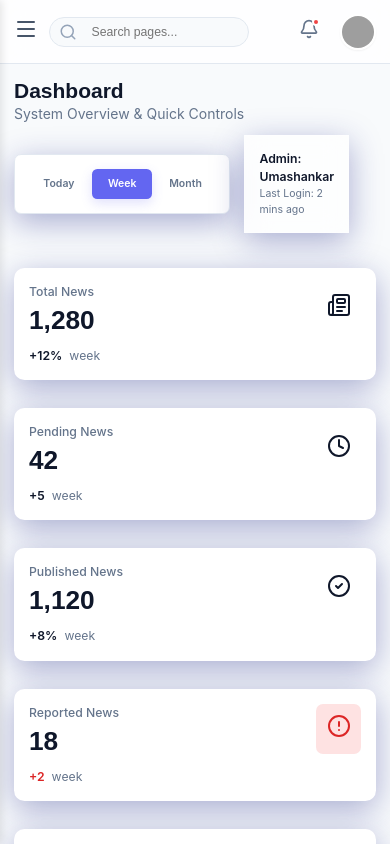
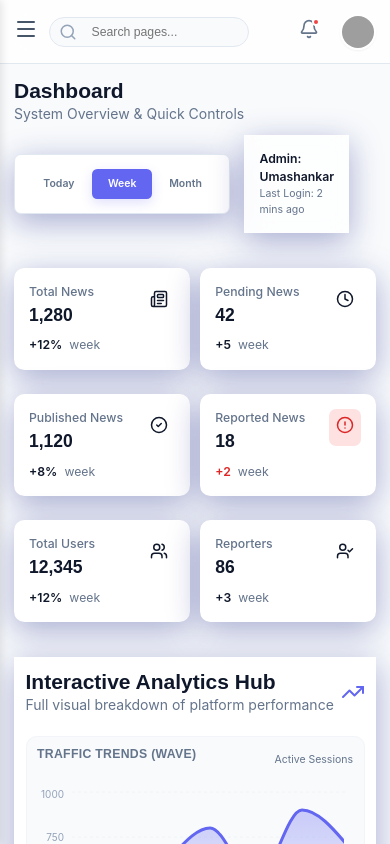
Before and after one commit to umashankarpatel78980/NewsAdminWebsite, a React (Vite) app in the folder Admin Frontend/: page / in a window 390 px wide. Both pictures are taken after typing "name@example.com", "Sample123" into the empty fields and a click on the button "Sign In". Shown: the top 844 px of the page. Built offline with nearby package versions, Linux system fonts and the light colour scheme; grey boxes are pictures that could not be loaded.

Commit message:
dashboard changes

```diff
--- a/Admin Frontend/src/pages/Dashboard.css
+++ b/Admin Frontend/src/pages/Dashboard.css
@@ -178,6 +178,9 @@
 .action-btns {
     display: flex;
     gap: var(--space-2);
+    min-width: 80px;
+    /* Ensure buttons don't squeeze too much on mobile */
+    justify-content: flex-end;
 }
 
 .btn-approve,
@@ -384,7 +387,25 @@
 
 @media (max-width: 480px) {
     .stats-grid {
-        grid-template-columns: 1fr;
+        grid-template-columns: repeat(2, 1fr);
+        gap: var(--space-3);
+    }
+
+    .stat-card {
+        padding: var(--space-3);
+    }
+
+    .stat-value {
+        font-size: 1.25rem;
+    }
+
+    .stat-icon {
+        padding: var(--space-2);
+    }
+
+    .stat-icon svg {
+        width: 18px;
+        height: 18px;
     }
 
     .time-filter {
@@ -406,13 +427,33 @@
         padding: var(--space-3);
     }
 
-    /* Ensure table doesn't break layout */
+    /* Ensure table doesn't break layout and items aren't cut off */
     .table-responsive {
-        width: 100%;
+        width: calc(100% + 1.5rem);
         overflow-x: auto;
         -webkit-overflow-scrolling: touch;
-        margin: 0 -1rem;
-        padding: 0 1rem;
+        margin: 0 -0.75rem;
+        padding: 0 0.75rem;
+    }
+
+    .summary-table th,
+    .summary-table td {
+        padding: var(--space-3) var(--space-2);
+    }
+
+    .summary-table th:last-child,
+    .summary-table td:last-child {
+        padding-right: var(--space-8);
+        /* Add extra space at the end of scroll */
+    }
+
+    .quick-actions-grid {
+        grid-template-columns: repeat(2, 1fr);
+        gap: var(--space-2);
+    }
+
+    .action-btn {
+        padding: var(--space-3);
     }
 }
 
```
